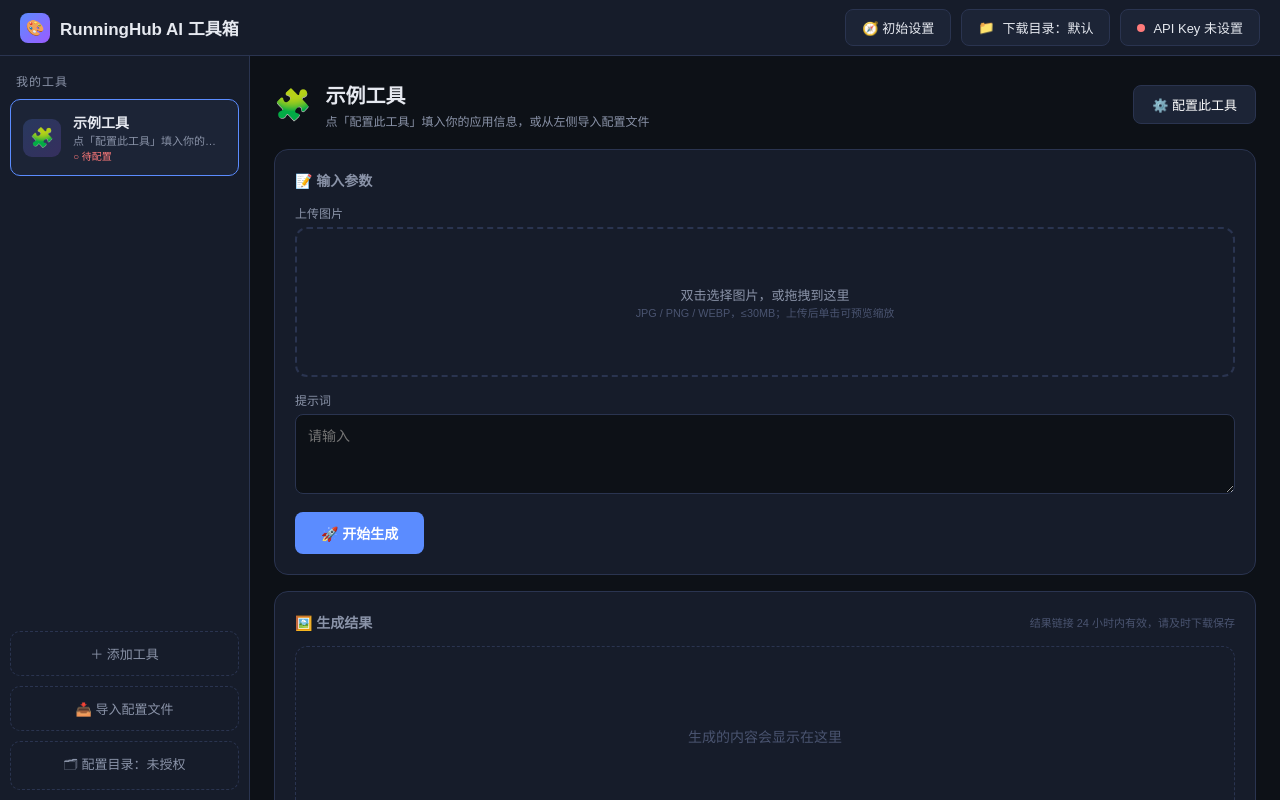
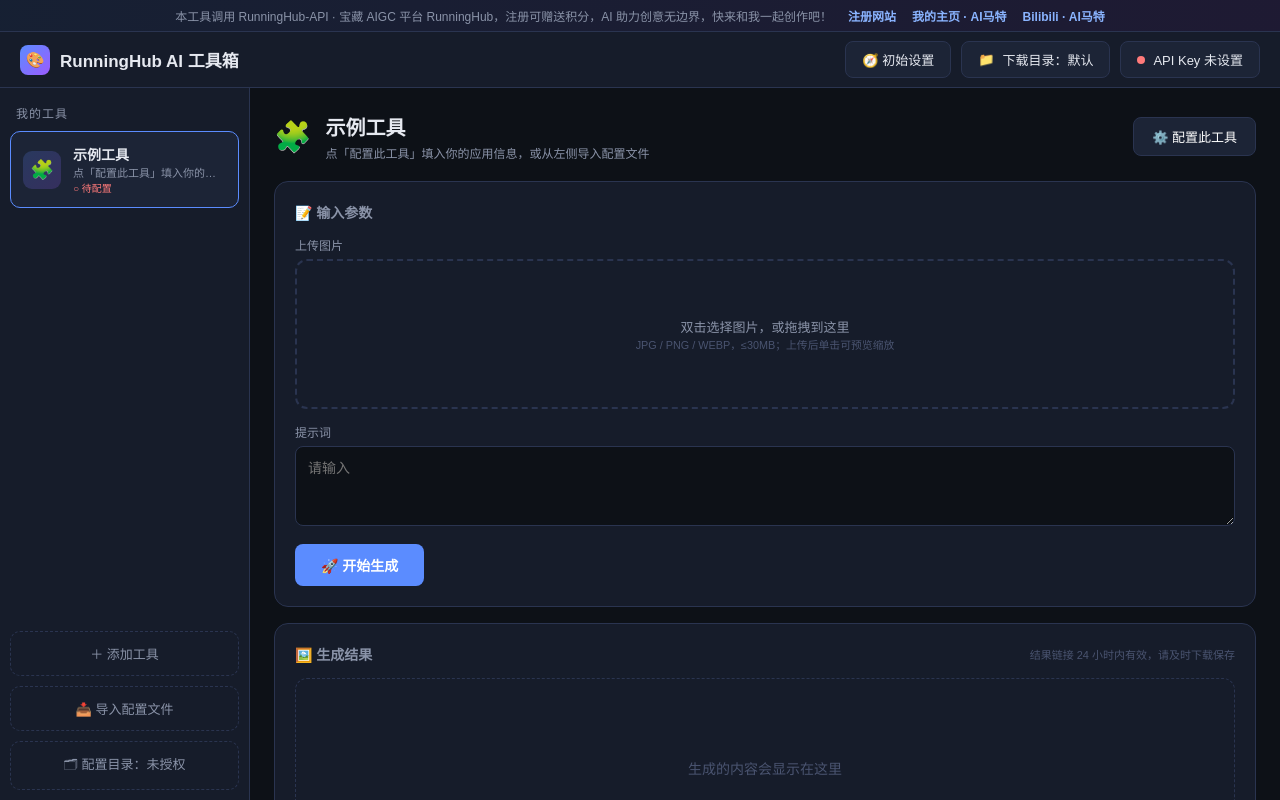
Before and after one commit to jita45927/runninghub_api, a plain HTML site: page index.html in a window 1280 px wide. Drawn offline with Linux system fonts and the light colour scheme; no server answers.

Commit message:
feat: 顶部新增 RunningHub 推广条
含注册网站、我的主页·AI马特、Bilibili·AI马特三个外链

```diff
--- a/css/style.css
+++ b/css/style.css
@@ -4,6 +4,15 @@
   --text: #e6e9f0; --muted: #8a93a8; --accent: #5b8cff; --green: #7fd4a8; --red: #ff7a7a;
 }
 body { font-family: "Microsoft YaHei", "PingFang SC", sans-serif; background: var(--bg); color: var(--text); height: 100vh; display: flex; flex-direction: column; overflow: hidden; }
+
+/* ===== 推广条 ===== */
+.promo-bar {
+  flex-shrink: 0; display: flex; align-items: center; justify-content: center; flex-wrap: wrap;
+  gap: 6px 16px; padding: 7px 20px; font-size: 12px; color: var(--muted);
+  background: linear-gradient(90deg, #5b8cff1f, #9b5bff1f); border-bottom: 1px solid var(--border);
+}
+.promo-bar a { color: #8ab4ff; font-weight: 600; text-decoration: none; white-space: nowrap; }
+.promo-bar a:hover { text-decoration: underline; }
 
 /* ===== 顶栏 ===== */
 .topbar {
--- a/index.html
+++ b/index.html
@@ -7,6 +7,14 @@
 <link rel="stylesheet" href="css/style.css">
 </head>
 <body>
+
+<!-- 推广条 -->
+<div class="promo-bar">
+  <span>本工具调用 RunningHub-API · 宝藏 AIGC 平台 RunningHub，注册可赠送积分，AI 助力创意无边界，快来和我一起创作吧！</span>
+  <a href="https://www.runninghub.cn?inviteCode=v6f54jwt" target="_blank" rel="noopener">注册网站</a>
+  <a href="https://www.runninghub.cn/user-center/1958354621356011522/webapp?inviteCode=v6f54jwt" target="_blank" rel="noopener">我的主页 · AI马特</a>
+  <a href="https://space.bilibili.com/1351334510?spm_id_from=333.337.0.0" target="_blank" rel="noopener">Bilibili · AI马特</a>
+</div>
 
 <!-- 顶栏 -->
 <div class="topbar">
```
